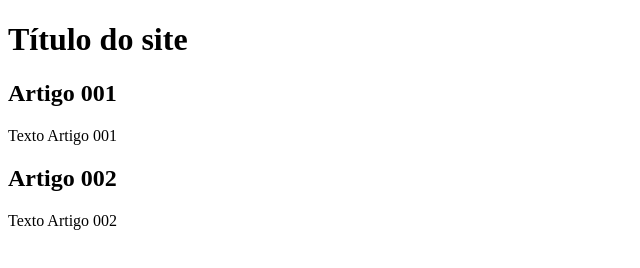
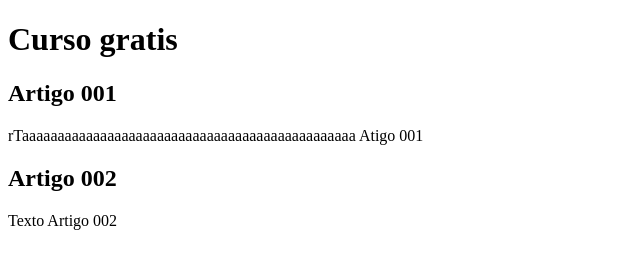
Before and after one commit to AlessandroBAizawa/projeto-site, a plain HTML site: page index.html in a window 1280 px wide. Shown: the whole page, without its empty margins (0-640 px from the left). Drawn offline with Linux system fonts and the light colour scheme.

Commit message:
comecei a escrever o conteúdo

```diff
--- a/index.html
+++ b/index.html
@@ -9,11 +9,11 @@
 <body>
     <main>
         <header>
-            <h1>Título do site</h1>
+            <h1>Curso gratis</h1>
         </header>
         <article>
             <h2>Artigo 001</h2>
-            <p>Texto Artigo 001</p>
+            <p>rTaaaaaaaaaaaaaaaaaaaaaaaaaaaaaaaaaaaaaaaaaaaaaaa Atigo 001</p>
         </article>
         <article>
             <h2>Artigo 002</h2>
```
